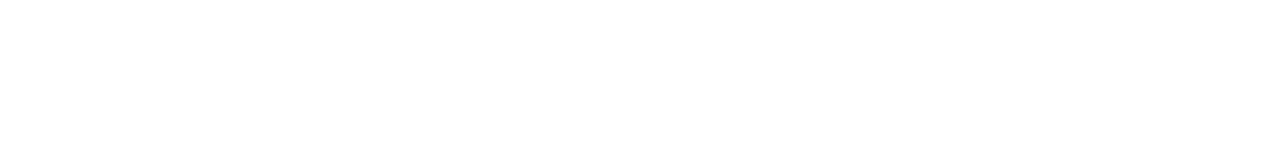
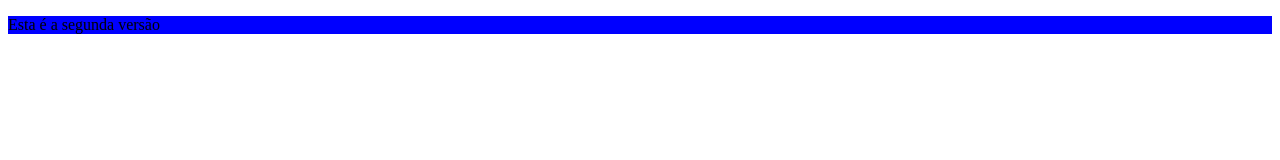
Before and after one commit to mvrsdev/login-page, a plain HTML site: page index.html in a window 1280 px wide. Drawn offline with Linux system fonts and the light colour scheme.

Commit message:
Segunda versão

```diff
--- a/index.html
+++ b/index.html
@@ -1,5 +1,6 @@
 <!DOCTYPE html>
 <html lang="en">
+
 <head>
     <meta charset="UTF-8">
     <meta http-equiv="X-UA-Compatible" content="IE=edge">
@@ -8,7 +9,11 @@
     <script src="index.js"></script>
     <title>Login</title>
 </head>
+
 <body>
+    <div class="container">
+        <p>Esta é a segunda versão</p>
+    </div>
+</body>
 
-</body>
 </html>
--- a/index.js
+++ b/index.js
@@ -0,0 +1 @@
+alert("Welcome");
```
